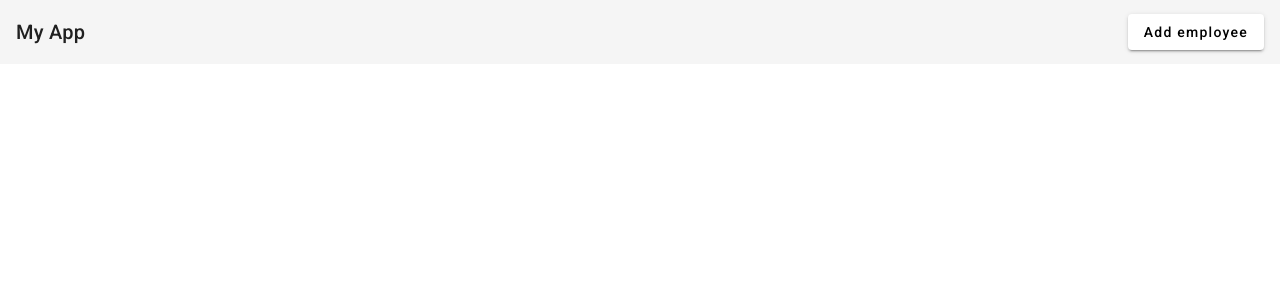
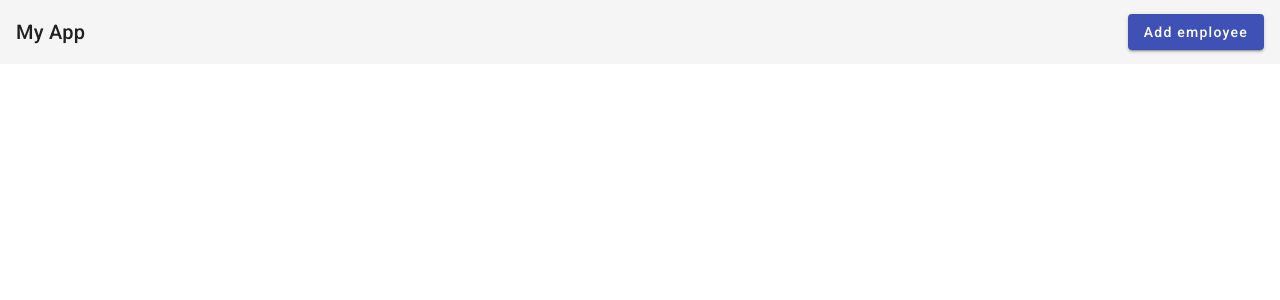
Before and after one commit to aobuhov/AngularCRUD, an Angular app in the folder crud-app/: page / in a window 1280 px wide. Shown: the top 300 px of the page. Built offline with nearby package versions, Linux system fonts and the light colour scheme.

Commit message:
"Add employee" button: add primary color

```diff
--- a/crud-app/src/app/app.component.html
+++ b/crud-app/src/app/app.component.html
@@ -1,7 +1,7 @@
 <mat-toolbar>
   <span>My App</span>
   <span class="example-spacer"></span>
-  <button mat-raised-button>
+  <button mat-raised-button color="primary">
     Add employee
   </button>
 </mat-toolbar>
```
